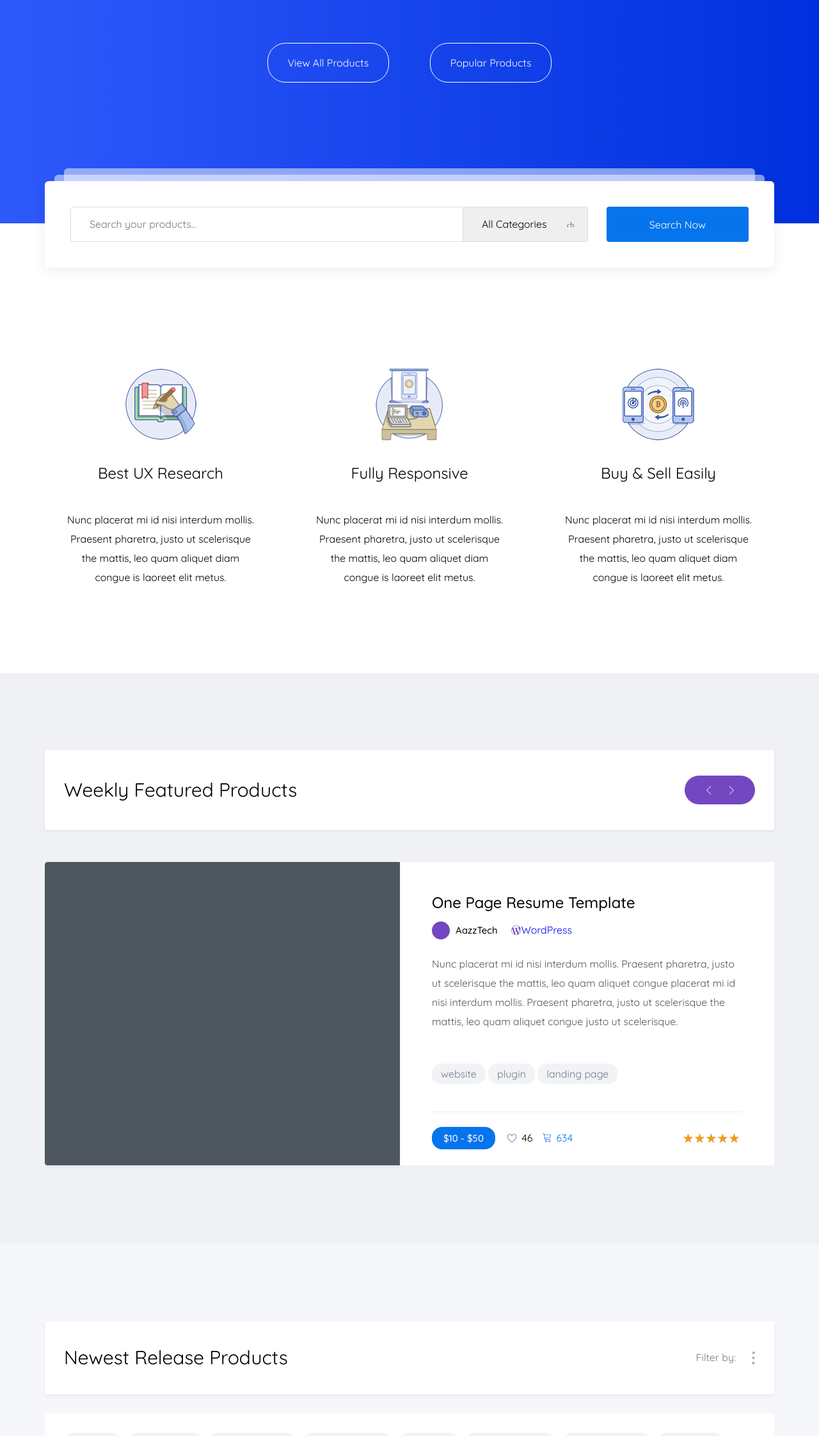
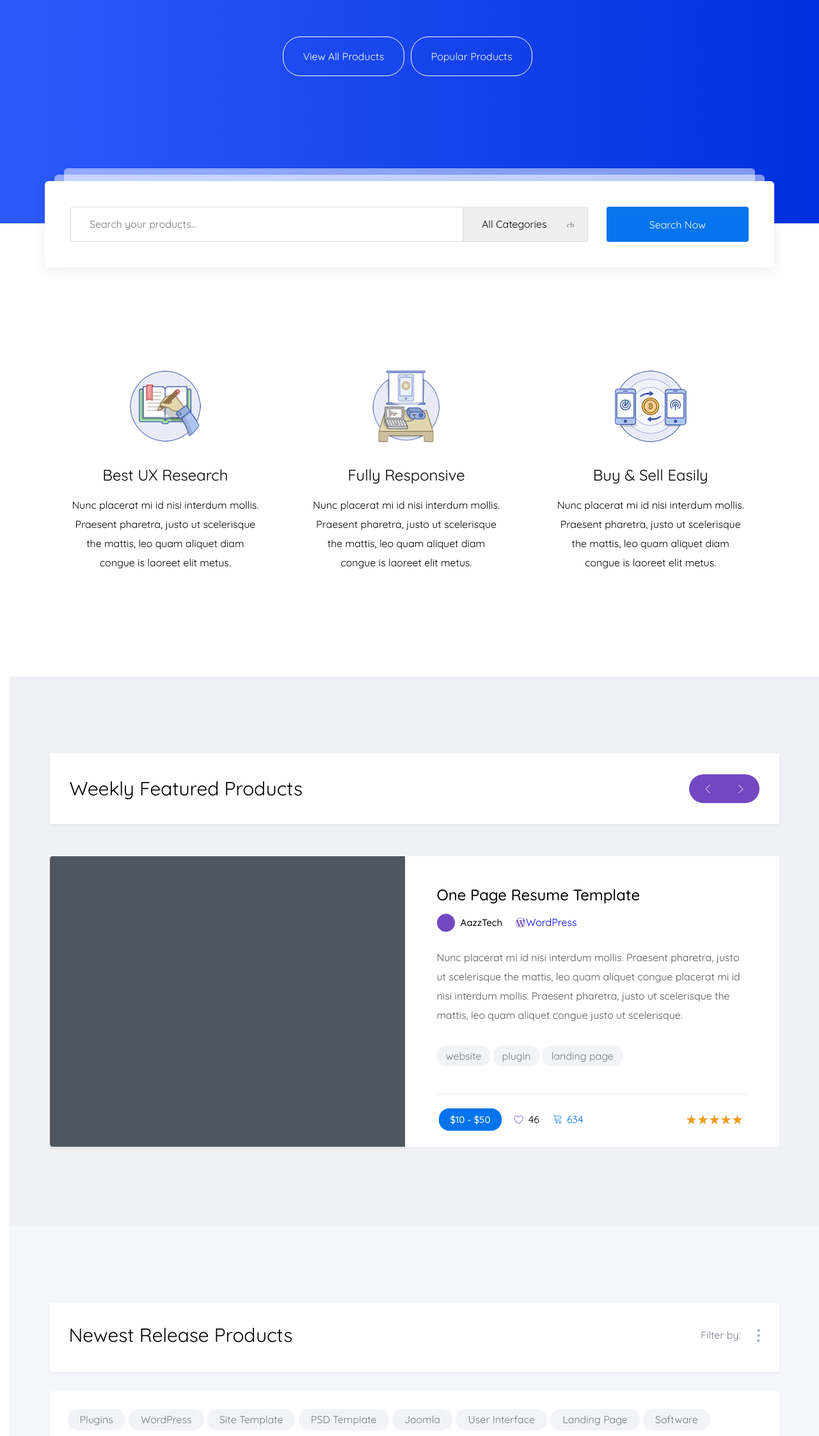
Before and after one commit to romanshliakhov/MartPlace, a website: page app/index.html in a window 1280 px wide. Shown: the part 556-2800 px from the top of the page at 64% size. Drawn offline with nearby package versions, Linux system fonts and the light colour scheme.

Commit message:
fixed pixelperfect

```diff
--- a/app/index.html
+++ b/app/index.html
@@ -76,6 +76,7 @@
         </div>
     </nav>
     <!-- view -->
+    <main class="main">
         <section class="view">
             <div class="container">
                 <div class="view__inner">
@@ -170,8 +171,10 @@
                                     </div>
                                 </div>
 
-                            <p class="weekly__info-desc">Nunc placerat mi id nisi interdum mollis. Praesent pharetra,
-                                justo ut scelerisque the mattis, leo quam aliquet congue placerat mi id nisi interdum
+                                <p class="weekly__info-desc">Nunc placerat mi id nisi interdum mollis. Praesent
+                                    pharetra,
+                                    justo ut scelerisque the mattis, leo quam aliquet congue placerat mi id nisi
+                                    interdum
                                     mollis. Praesent pharetra, justo ut scelerisque the mattis, leo quam aliquet congue
                                     justo ut scelerisque.
                                 </p>
@@ -215,8 +218,10 @@
                                     </div>
                                 </div>
 
-                            <p class="weekly__info-desc">Nunc placerat mi id nisi interdum mollis. Praesent pharetra,
-                                justo ut scelerisque the mattis, leo quam aliquet congue placerat mi id nisi interdum
+                                <p class="weekly__info-desc">Nunc placerat mi id nisi interdum mollis. Praesent
+                                    pharetra,
+                                    justo ut scelerisque the mattis, leo quam aliquet congue placerat mi id nisi
+                                    interdum
                                     mollis. Praesent pharetra, justo ut scelerisque the mattis, leo quam aliquet congue
                                     justo ut scelerisque.
                                 </p>
@@ -260,8 +265,10 @@
                                     </div>
                                 </div>
 
-                            <p class="weekly__info-desc">Nunc placerat mi id nisi interdum mollis. Praesent pharetra,
-                                justo ut scelerisque the mattis, leo quam aliquet congue placerat mi id nisi interdum
+                                <p class="weekly__info-desc">Nunc placerat mi id nisi interdum mollis. Praesent
+                                    pharetra,
+                                    justo ut scelerisque the mattis, leo quam aliquet congue placerat mi id nisi
+                                    interdum
                                     mollis. Praesent pharetra, justo ut scelerisque the mattis, leo quam aliquet congue
                                     justo ut scelerisque.
                                 </p>
@@ -296,23 +303,29 @@
                     <div class="products__inner-title">Newest Release Products</div>
                     <div class="products__inner-filter">Filter by:
                         <div class="products__filter">
-                        <button class="products__filter-btn" type="button" data-sort="random">Trending items</button>
+                            <button class="products__filter-btn" type="button" data-sort="random">Trending
+                                items</button>
                             <button class="products__filter-btn" type="button" data-sort="rate:asc">Best seller</button>
-                        <button class="products__filter-btn" type="button" data-sort="rate:desc">Best rating</button>
+                            <button class="products__filter-btn" type="button" data-sort="rate:desc">Best
+                                rating</button>
                             <button class="products__filter-btn" type="button" data-sort="price:asc">Low price</button>
-                        <button class="products__filter-btn" type="button" data-sort="price:desc">High price</button>
+                            <button class="products__filter-btn" type="button" data-sort="price:desc">High
+                                price</button>
                         </div>
                     </div>
                 </div>
 
                 <div class="products__categories">
-                <button class="products__categories-btn" type="button" data-filter=".category-plugins">Plugins</button>
+                    <button class="products__categories-btn" type="button"
+                        data-filter=".category-plugins">Plugins</button>
                     <button class="products__categories-btn" type="button"
                         data-filter=".category-wordpress">WordPress</button>
                     <button class="products__categories-btn" type="button" data-filter=".category-site_template">Site
                         Template</button>
-                <button class="products__categories-btn" type="button" data-filter=".category-psd">PSD Template</button>
-                <button class="products__categories-btn" type="button" data-filter=".category-joomla">Joomla</button>
+                    <button class="products__categories-btn" type="button" data-filter=".category-psd">PSD
+                        Template</button>
+                    <button class="products__categories-btn" type="button"
+                        data-filter=".category-joomla">Joomla</button>
                     <button class="products__categories-btn" type="button" data-filter=".category-user_interface">User
                         Interface</button>
                     <button class="products__categories-btn" type="button" data-filter=".category-landings_page">Landing
@@ -344,13 +357,15 @@
                                 </div>
 
                                 <div class="products__desc-type">
-                                <div class="products__type-img" style="background-image: url(images/content/wp.png);">
+                                    <div class="products__type-img"
+                                        style="background-image: url(images/content/wp.png);">
                                     </div>
                                     <a class="products__type-name" href="#">Plugin</a>
                                 </div>
                             </div>
 
-                        <div class="products__desc-text">Nunc placerat mi id nisi interdum mollis. Praesent pharetra,
+                            <div class="products__desc-text">Nunc placerat mi id nisi interdum mollis. Praesent
+                                pharetra,
                                 justo ut scelerisque the mattis, leo quam aliquet congue.</div>
                         </div>
 
@@ -364,7 +379,8 @@
                         </div>
                     </div>
                     <!-- item2 -->
-                <div class="products__item mix category-psd category-all" data-order="2" data-rate="1" data-price="18">
+                    <div class="products__item mix category-psd category-all" data-order="2" data-rate="1"
+                        data-price="18">
                         <div class="products__item-content">
                             <a class="products__content-img" href="#"
                                 style="background-image: url(images/content/product2.jpg);"></a>
@@ -384,13 +400,15 @@
                                 </div>
 
                                 <div class="products__desc-type">
-                                <div class="products__type-img" style="background-image: url(images/content/psd.png);">
+                                    <div class="products__type-img"
+                                        style="background-image: url(images/content/psd.png);">
                                     </div>
                                     <a class="products__type-name" href="#">PSD</a>
                                 </div>
                             </div>
 
-                        <div class="products__desc-text">Nunc placerat mi id nisi interdum mollis. Praesent pharetra,
+                            <div class="products__desc-text">Nunc placerat mi id nisi interdum mollis. Praesent
+                                pharetra,
                                 justo ut scelerisque the mattis, leo quam aliquet congue.</div>
                         </div>
 
@@ -425,13 +443,15 @@
                                 </div>
 
                                 <div class="products__desc-type">
-                                <div class="products__type-img" style="background-image: url(images/content/html.png);">
+                                    <div class="products__type-img"
+                                        style="background-image: url(images/content/html.png);">
                                     </div>
                                     <a class="products__type-name" href="#">HTML</a>
                                 </div>
                             </div>
 
-                        <div class="products__desc-text">Nunc placerat mi id nisi interdum mollis. Praesent pharetra,
+                            <div class="products__desc-text">Nunc placerat mi id nisi interdum mollis. Praesent
+                                pharetra,
                                 justo ut scelerisque the mattis, leo quam aliquet congue.</div>
                         </div>
 
@@ -466,13 +486,15 @@
                                 </div>
 
                                 <div class="products__desc-type">
-                                <div class="products__type-img" style="background-image: url(images/content/wp.png);">
+                                    <div class="products__type-img"
+                                        style="background-image: url(images/content/wp.png);">
                                     </div>
                                     <a class="products__type-name" href="#">Plugin</a>
                                 </div>
                             </div>
 
-                        <div class="products__desc-text">Nunc placerat mi id nisi interdum mollis. Praesent pharetra,
+                            <div class="products__desc-text">Nunc placerat mi id nisi interdum mollis. Praesent
+                                pharetra,
                                 justo ut scelerisque the mattis, leo quam aliquet congue.</div>
                         </div>
 
@@ -486,7 +508,8 @@
                         </div>
                     </div>
                     <!-- item5 -->
-                <div class="products__item mix category-psd category-all" data-order="2" data-rate="5" data-price="100">
+                    <div class="products__item mix category-psd category-all" data-order="2" data-rate="5"
+                        data-price="100">
                         <div class="products__item-content">
                             <a class="products__content-img" href="#"
                                 style="background-image: url(images/content/product2.jpg);"></a>
@@ -506,13 +529,15 @@
                                 </div>
 
                                 <div class="products__desc-type">
-                                <div class="products__type-img" style="background-image: url(images/content/psd.png);">
+                                    <div class="products__type-img"
+                                        style="background-image: url(images/content/psd.png);">
                                     </div>
                                     <a class="products__type-name" href="#">PSD</a>
                                 </div>
                             </div>
 
-                        <div class="products__desc-text">Nunc placerat mi id nisi interdum mollis. Praesent pharetra,
+                            <div class="products__desc-text">Nunc placerat mi id nisi interdum mollis. Praesent
+                                pharetra,
                                 justo ut scelerisque the mattis, leo quam aliquet congue.</div>
                         </div>
 
@@ -548,13 +573,15 @@
                                 </div>
 
                                 <div class="products__desc-type">
-                                <div class="products__type-img" style="background-image: url(images/content/html.png);">
+                                    <div class="products__type-img"
+                                        style="background-image: url(images/content/html.png);">
                                     </div>
                                     <a class="products__type-name" href="#">HTML</a>
                                 </div>
                             </div>
 
-                        <div class="products__desc-text">Nunc placerat mi id nisi interdum mollis. Praesent pharetra,
+                            <div class="products__desc-text">Nunc placerat mi id nisi interdum mollis. Praesent
+                                pharetra,
                                 justo ut scelerisque the mattis, leo quam aliquet congue.</div>
                         </div>
 
@@ -570,10 +597,12 @@
                 </div>
 
                 <div class="products__all">
-                <button class="products__all-btn" type="button" data-filter=".category-all">All New Products</button>
+                    <button class="products__all-btn" type="button" data-filter=".category-all">All New
+                        Products</button>
                 </div>
             </div>
         </section>
+    </main>
 
     <script src="https://ajax.googleapis.com/ajax/libs/jquery/3.5.1/jquery.min.js"></script>
     <script src="js/libs.min.js"></script>
--- a/app/scss/_vars.scss
+++ b/app/scss/_vars.scss
@@ -13,3 +13,4 @@ $tinput: #898f96;
 $icons: #7e8fa1;
 $btncolor: #f1f3f6;
 $desctext: #555;
+$bgweekly: #eff1f5;
--- a/app/scss/style.scss
+++ b/app/scss/style.scss
@@ -20,7 +20,7 @@
 
     &__sign {
         margin-left: auto;
-        margin-right: 44px;
+        margin-right: 42px;
         padding: 4px 18px;
         background-color: $blue;
         border-radius: 18px;
@@ -76,7 +76,7 @@
             transform: rotateZ(10deg);
         }
     }
-// ОСТАНОВИЛСЯ PIXELPERFECT
+
     &__info {
         position: absolute;
         top: -11px;
@@ -103,6 +103,8 @@
 
     &__profile {
         display: flex;
+        margin-right: 4px;
+        padding-top: 5px;
     }
 
     &__avatar {
@@ -153,7 +155,6 @@
         height: 80px;
     }
 }
-
 // header end
 // nav start
 .nav {
@@ -167,7 +168,7 @@
 
     &__list {
         padding: 0;
-        margin: 0;
+        margin: 6px;
     }
 
     &__item {
@@ -198,7 +199,7 @@
     }
 
     &__search-input {
-        padding: 16px 75px 16px 25px;
+        padding: 16px 75px 16px 33px;
         height: 46px;
         min-width: 360px;
         border-radius: 23px;
@@ -209,7 +210,6 @@
         color: $tinput;
         transition: 0.3s;
 
-
         &:hover,
         &:active {
             border: 2px solid $blue;
@@ -218,7 +218,7 @@
 
     &__search-btn {
         position: absolute;
-        right: 0;
+        right: -8px;
         top: 0;
         width: 70px;
         height: 46px;
@@ -242,7 +242,6 @@
         }
     }
 }
-
 // nav end
 // view section
 .view {
@@ -251,7 +250,7 @@
     position: relative;
 
     &__inner {
-        padding: 180px 0 235px;
+        padding: 170px 0 235px;
         text-align: center;
     }
 
@@ -279,9 +278,22 @@
         font-size: 16px;
     }
 
-    &__link-all,
+    &__link-all {
+        padding: 21px 0;
+        border-radius: 28px;
+        width: 190px;
+        color: #fff;
+        border: 1px solid #fff;
+        transition: 0.3s;
+
+        &:hover {
+            background-color: #fff;
+            color: $blue;
+        }
+    }
+
     &__link-popular {
-        margin: 0 30px;
+        margin: 0 6px;
         padding: 21px 0;
         border-radius: 28px;
         width: 190px;
@@ -401,12 +413,11 @@
         }
     }
 }
-
 // view end
 // advantage start
 .adv {
-    padding-top: 186px;
-    padding-bottom: 70px;
+    padding-top: 193px;
+    padding-bottom: 116px;
 
     &__inner {
         display: flex;
@@ -414,8 +425,8 @@
     }
 
     &__items {
-        max-width: 362px;
-        padding: 41px 35px 49px;
+        min-width: 362px;
+        padding: 37px 24px 30px;
         text-align: center;
         cursor: pointer;
         transition: 0.3s;
@@ -427,36 +438,41 @@
         }
     }
 
+    &__items + &__items {
+        margin-right: 5px;
+    }
+
     &__item-img {
         max-height: 112px;
         margin-bottom: 35px;
     }
 
     &__item-title {
-        padding-bottom: 27px;
+        // padding-bottom: 27px;
         font-size: 24px;
         color: #000;
     }
 
     &__item-text {
+        margin: 17px;
         font-size: 16px;
         line-height: 30px;
         min-height: 120px;
     }
 }
-
 // advantage end
 // weekly start
 .weekly {
     padding: 120px 0;
-    background-color: #eff1f5;
+    margin-left: 15px;
+    background-color: $bgweekly;
 
     &__inner {
         display: flex;
         justify-content: space-between;
         align-items: center;
         margin-bottom: 50px;
-        padding: 40px 30px;
+        padding: 33px 31px;
         background-color: #fff;
         border-radius: 4px;
         box-shadow: 0px 2px 4px 0px rgba(108, 111, 115, 0.1);
@@ -469,7 +485,7 @@
 
     &__inner-arrows {
         min-height: 45px;
-        width: 110px;
+        min-width: 110px;
         background-color: $purple;
         border-radius: 50px;
     }
@@ -496,7 +512,7 @@
     }
 
     &__arrow-prev {
-        margin-left: 25px;
+        margin-left: 17px;
 
         &::before,
         &:hover {
@@ -506,7 +522,7 @@
     }
 
     &__arrow-next {
-        margin-left: 44px;
+        margin-left: 52px;
 
         &::before,
         &:hover {
@@ -521,7 +537,7 @@
     }
 
     &__content-img {
-        max-width: 555px;
+        max-width: 556px;
         background-repeat: no-repeat;
         background-size: cover;
         background-position: center;
@@ -531,7 +547,7 @@
     }
 
     &__info {
-        padding: 50px 50px 25px;
+        padding: 47px 50px 25px;
         background-color: #fff;
         width: 100%;
     }
@@ -545,7 +561,7 @@
     &__info-autor {
         display: flex;
         align-items: center;
-        margin-bottom: 23px;
+        margin-bottom: 25px;
     }
 
     &__autor {
@@ -584,7 +600,7 @@
 
     &__info-desc {
         max-width: 475px;
-        padding-bottom: 35px;
+        padding-bottom: 17px;
         font-size: 16px;
         font-weight: 400;
         line-height: 30px;
@@ -612,7 +628,7 @@
     }
 
     &__info-details {
-        padding: 23px 0 0;
+        padding: 22px 3px 0;
         display: flex;
         justify-content: space-between;
         align-items: center;
@@ -642,7 +658,7 @@
     &__detail-likes {
         position: relative;
         padding-left: 22px;
-        margin-right: 15px;
+        margin-right: 21px;
         transition: 0.3s;
         border:none;
 
@@ -692,13 +708,14 @@
 // products start
 .products {
     padding: 120px 0;
+    margin-left: 15px;
     background-color: $bgproucts;
 
     &__inner {
         margin-bottom: 30px;
         display: flex;
         align-items: center;
-        padding: 39px 0px 41px 30px;
+        padding: 33px 0px 41px 30px;
         box-shadow: 0 2px 4px rgba(108, 111, 115, 0.1);
         border-radius: 4px;
         background-color: #fff;
@@ -779,7 +796,7 @@
 
     &__categories {
         margin-bottom: 50px;
-        padding: 30px;
+        padding: 28px;
         background-color: #fff;
         border-radius: 4px;
     }
@@ -801,7 +818,7 @@
     }
 
     &__categories-btn+&__categories-btn {
-        margin-left: 5px;
+        margin-left: 1px;
     }
 
     &__catalogue {
@@ -815,7 +832,7 @@
         display: flex;
         flex-direction: column;
         max-width: 361px;
-        margin-bottom: 30px;
+        margin-bottom: 36px;
         box-shadow: 0 2px 4px rgba(108, 111, 115, 0.3);
         border-radius: 4px 4px 0 0;
         background-color: #fff;
@@ -873,12 +890,12 @@
     }
 
     &__item-desc {
-        padding: 30px 30px 34px;
+        padding: 28px 30px 34px;
         border-bottom: 1px solid $grey;
     }
 
     &__desc-title {
-        padding-bottom: 11px;
+        padding-bottom: 15px;
         color: #000;
         font-size: 20px;
         font-weight: 500;
@@ -887,7 +904,7 @@
     &__desc-links {
         display: flex;
         align-items: center;
-        margin-bottom: 30px;
+        margin-bottom: 27px;
     }
 
     &__desc-autor {
@@ -950,7 +967,7 @@
     }
 
     &__item-info {
-        padding: 15px 30px;
+        padding: 8px 30px;
         display: flex;
         justify-content: space-between;
         align-items: center;
@@ -961,7 +978,7 @@
         font-weight: 700;
         color: $blue;
         background-color: rgba(6, 116, 236, 0.1);
-        padding: 7px 17px;
+        padding: 7px 18px;
         border-radius: 15px;
     }
 
@@ -1022,7 +1039,7 @@
         font-size: 16px;
         color: #fff;
         background-color: $blue;
-        padding: 22px 39px;
+        padding: 19px 33px;
         box-shadow: 0px 4px 30px 0px rgba(0, 0, 0, 0.1);
         border-radius: 30px;
         outline: transparent;
```
Also changed, not shown: app/css/style.min.css. Lines whose indentation alone changed are shown as unchanged.
